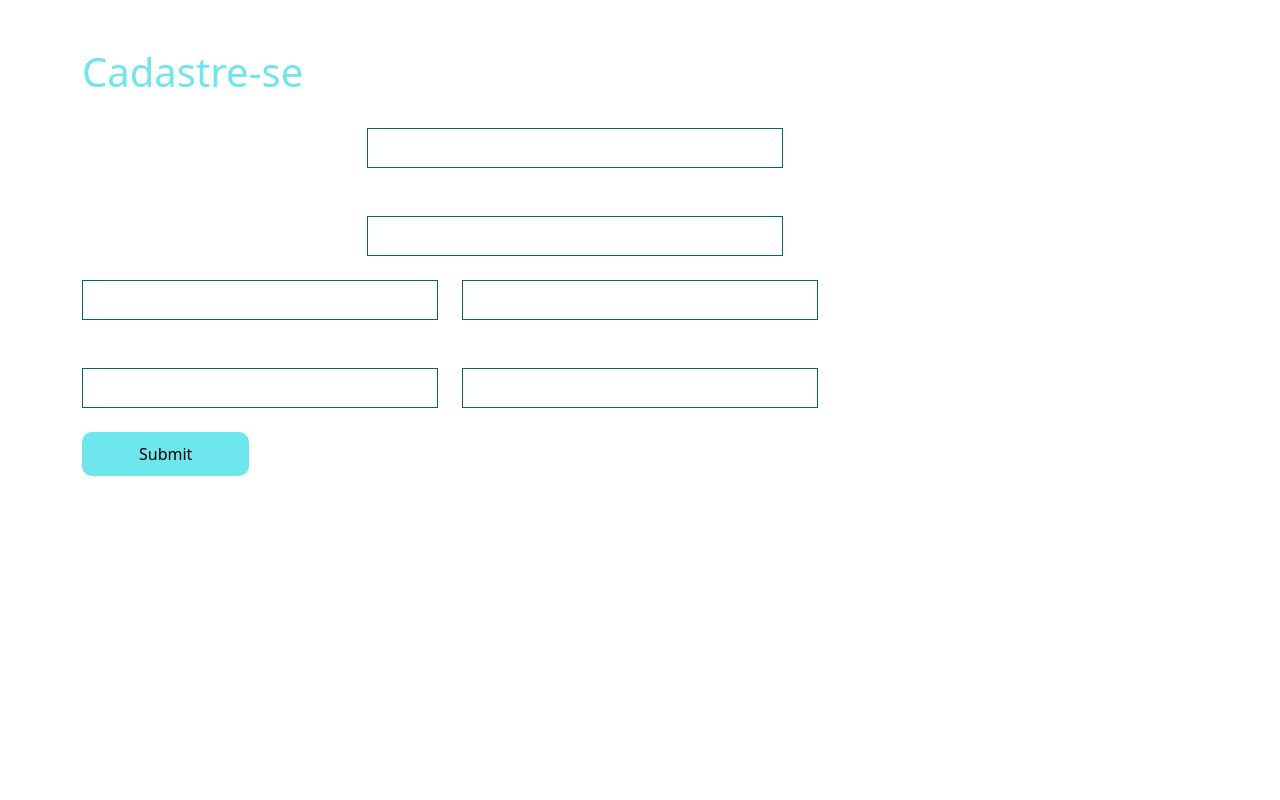
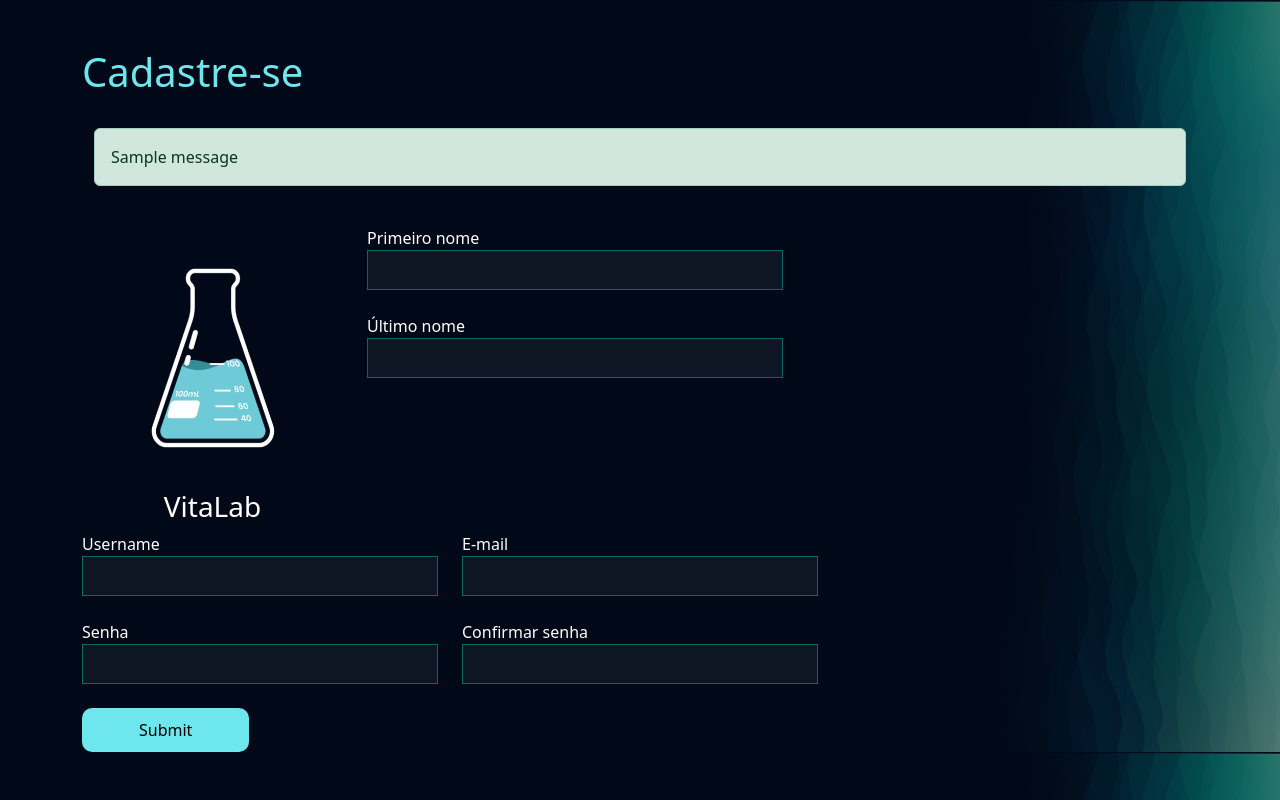
Before and after one commit to Gusthgomes/Vitalab, a Django app: page /usuarios/cadastro/ in a window 1280 px wide. Run offline with Django 4.2, Linux system fonts and the light colour scheme; tables that the repository leaves empty hold one stand-in row (values such as "Sample post"); one stand-in notice (Sample message) is shown.

Commit message:
feat: saving dates in DB

```diff
--- /dev/null
+++ b/templates/static/usuarios/css/css.css
@@ -0,0 +1,10 @@
+body{
+
+    background-image: url('/static/geral/img/bg1.png');
+    background-size: cover;
+
+}
+
+p{
+    color: var(--light-color);
+}
--- a/usuarios/templates/cadastro.html
+++ b/usuarios/templates/cadastro.html
@@ -2,6 +2,8 @@
 {% load static %}
 
 {% block 'head' %}
+
+<link href="{% static 'usuarios/css/css.css' %}" rel="stylesheet">
 
 
 
@@ -14,15 +16,23 @@
     <br>
     <div class="container">
         <h3 class="font-destaque">Cadastre-se</h3>
-
+        <div class="container">
+            <br>
+            {% if messages %}
+                {% for message in messages %}
+                    <div class="alert {{ message.tags }}">{{ message }}</div>
+                {% endfor %}
+            {% endif %}
+            <br>
+        </div>
         <div class="row">
             <div class="col-md-3" style="text-align: center">
-                <img src="" alt="">
+                <img src="{% static 'geral/img/logo.png' %}" alt="logo">
                 <h3>VitaLab</h3>
             </div>
 
             <div class="col-md-9">
-                <form action="" method="POST">
+                <form action="{% url 'cadastro' %}" method="POST"> {% csrf_token %}
                 <label>Primeiro nome</label>
                 <br>
                 <input type="text" class="input-default" name="primeiro_nome">
@@ -43,18 +53,18 @@
                 <br>
                 <label>Senha</label>
                 <br>
-                <input type="text" class="input-default w100" name="senha">
+                <input type="password" class="input-default w100" name="senha">
             </div>
 
             <div class="col-md-4">
                 <label>E-mail</label>
                 <br>
-                <input type="text" class="input-default w100" name="email">
+                <input type="email" class="input-default w100" name="email">
                 <br>
                 <br>
                 <label>Confirmar senha</label>
                 <br>
-                <input type="text" class="input-default w100" name="confirmar_senha">
+                <input type="password" class="input-default w100" name="confirmar_senha">
             </div>
 
         </div>
--- a/usuarios/views.py
+++ b/usuarios/views.py
@@ -1,5 +1,56 @@
-from django.shortcuts import render
+from django.shortcuts import render, redirect
+from django.contrib.auth.models import User
+from django.contrib import messages
+from django.contrib.messages import constants
 
 def cadastro(request):
     if request.method == "GET":
         return render(request, 'cadastro.html')
+    else:
+        primeiro_nome = request.POST.get('primeiro_nome')
+        ultimo_nome = request.POST.get('ultimo_nome')
+        username = request.POST.get('username')
+        email = request.POST.get('email')
+        senha = request.POST.get('senha')
+        confirmar_senha = request.POST.get('confirmar_senha')
+        pessoa = User.objects.filter(username=username)
+        mail = User.objects.filter(email=email)
+
+        if len(primeiro_nome.strip()) == 0 or len(ultimo_nome.strip()) == 0 or len(username.strip()) == 0 or len(email.strip()) == 0:
+            messages.add_message(request, constants.WARNING, 'Por favor preencha todos os campos!')
+            return redirect('/usuarios/cadastro')
+
+        if not senha == confirmar_senha:
+            messages.add_message(request, constants.ERROR, 'As senhas não coincidem!')
+            return redirect('/usuarios/cadastro')
+
+        if len(senha) < 6:
+            messages.add_message(request, constants.INFO, 'Sua senha deve possuir mais de seis digitos!')
+            return redirect('/usuarios/cadastro')
+
+        if pessoa.exists():
+            messages.add_message(request, constants.ERROR, 'Esse usuário já existe, tente outro nome!')
+            return redirect('/usuarios/cadastro')
+
+        if mail.exists():
+            messages.add_message(request, constants.ERROR, 'Esse e-mail já está cadastrado no sistema, tente outro por favor!')
+            return redirect('/usuarios/cadastro')
+
+        try:
+            # Username deve ser único!
+            user = User.objects.create_user(
+                first_name=primeiro_nome,
+                last_name=ultimo_nome,
+                username=username,
+                email=email,
+                password=senha,
+            )
+
+            user.save()
+
+            messages.add_message(request, constants.SUCCESS, 'Usuário cadastrado com sucesso!')
+            return redirect('/usuarios/cadastro')
+
+        except:
+            messages.add_message(request, constants.ERROR, 'Erro interno no servidor!')
+            return redirect('/usuarios/cadastro')
```
Also changed, not shown: templates/static/geral/img/bg1.png (added), templates/static/geral/img/bg2.png (added), templates/static/geral/img/logo.png (added).
